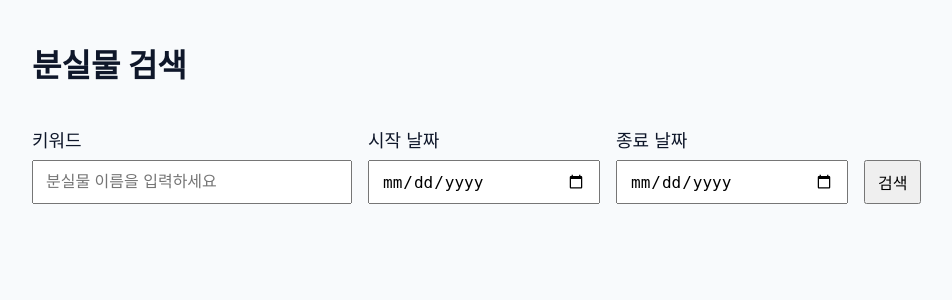
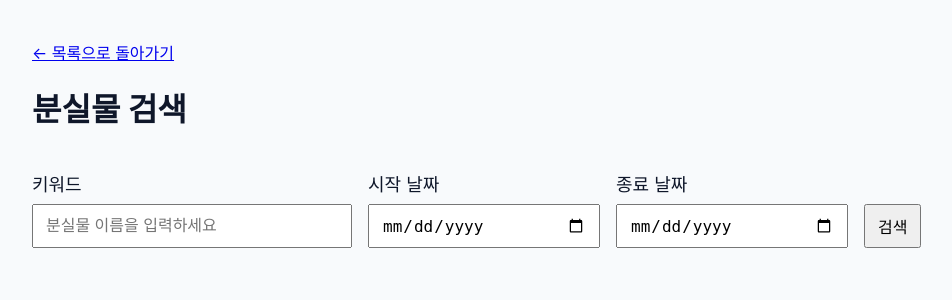
Before and after one commit to MinseoKim01/OSS_TEAM_1, a Flask app: page /search in a window 1280 px wide. Shown: the part 81-381 px from the top of the page, without its empty margins (112-1064 px from the left). Run offline with Flask 3, Linux system fonts and the light colour scheme.

Commit message:
검색화면에 '목록으로 돌아가기' 버튼 추가

```diff
--- a/templates/search.html
+++ b/templates/search.html
@@ -18,6 +18,8 @@
     </header>
 
     <main class="container">
+        <br><br>
+        <a href="{{ url_for('main.index') }}">← 목록으로 돌아가기</a>
         <br><br>
         <h1>분실물 검색</h1>
         <br><br>
```
